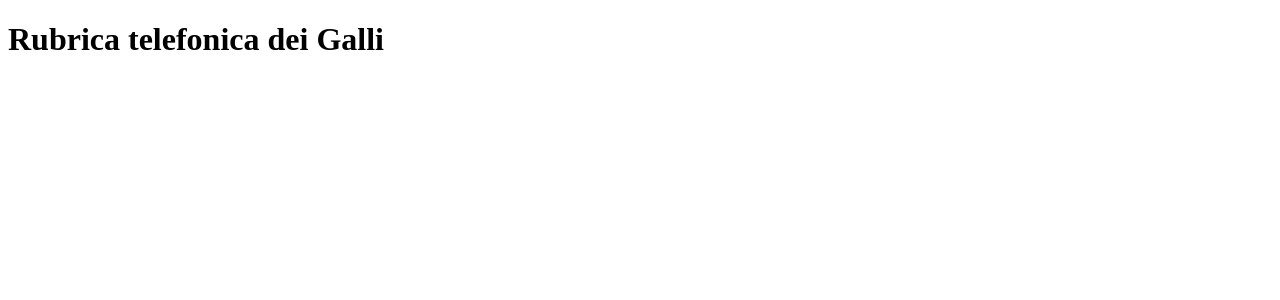
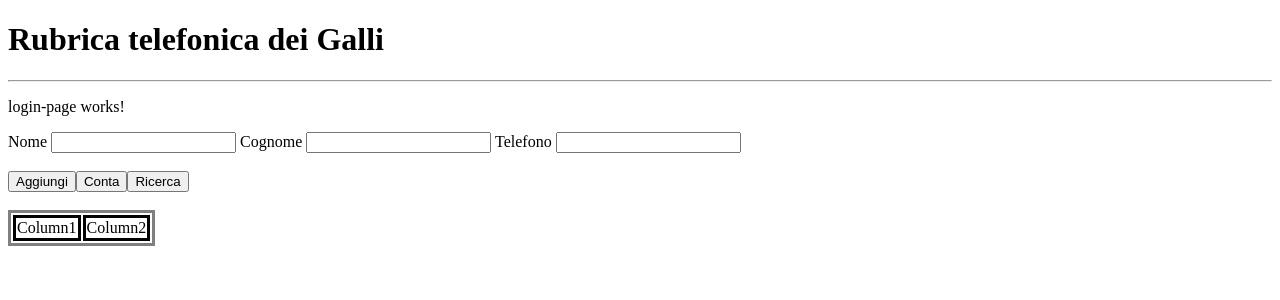
Before and after one commit to ManuelBava/Rubrica-Ang-Gal, an Angular app in the folder rubrica-gal-client/: page /login-page in a window 1280 px wide. Before the commit this address led to /. Shown: the top 300 px of the page. Built offline with nearby package versions, Linux system fonts and the light colour scheme.

Commit message:
Impl. comp. login page + tamplate

```diff
--- a/rubrica-gal-client/package.json
+++ b/rubrica-gal-client/package.json
@@ -25,7 +25,7 @@
   },
   "devDependencies": {
     "@angular-devkit/build-angular": "~0.1101.2",
-    "@angular/cli": "~11.1.2",
+    "@angular/cli": "^11.1.4",
     "@angular/compiler-cli": "~11.1.1",
     "@types/jasmine": "~3.6.0",
     "@types/node": "^12.11.1",
--- a/rubrica-gal-client/src/app/app-routing.module.ts
+++ b/rubrica-gal-client/src/app/app-routing.module.ts
@@ -1,7 +1,19 @@
 import { NgModule } from '@angular/core';
 import { RouterModule, Routes } from '@angular/router';
+import { CountPageComponent } from './count-page/count-page.component';
+import { ErrorMessagePageComponent } from './error-message-page/error-message-page.component';
+import { LoginPageComponent } from './login-page/login-page.component';
+import { MainPageComponent } from './main-page/main-page.component';
+import { SearchPageComponent } from './search-page/search-page.component';
 
-const routes: Routes = [];
+const routes: Routes = [
+  { path: 'login-page', component: LoginPageComponent },
+  { path: 'error-message-page', component: ErrorMessagePageComponent },
+  { path: 'main-page', component: MainPageComponent },
+  { path: 'search-page', component: SearchPageComponent },
+  { path: 'count-page', component: CountPageComponent },
+  { path: '', redirectTo: '/login-page', pathMatch: 'full' }
+];
 
 @NgModule({
   imports: [RouterModule.forRoot(routes)],
--- a/rubrica-gal-client/src/app/app.component.html
+++ b/rubrica-gal-client/src/app/app.component.html
@@ -1,2 +1,3 @@
 <h1>Rubrica telefonica dei Galli</h1>
+<hr>
 <router-outlet></router-outlet>
--- a/rubrica-gal-client/src/app/app.component.ts
+++ b/rubrica-gal-client/src/app/app.component.ts
@@ -6,4 +6,5 @@ import { Component } from '@angular/core';
   styleUrls: ['./app.component.css']
 })
 export class AppComponent {
+  title = "rubrica-galli";
 }
--- a/rubrica-gal-client/src/app/login-page/login-page.component.css
+++ b/rubrica-gal-client/src/app/login-page/login-page.component.css
@@ -0,0 +1,4 @@
+#table,td{
+
+    border-style: solid;
+}
--- a/rubrica-gal-client/src/app/login-page/login-page.component.html
+++ b/rubrica-gal-client/src/app/login-page/login-page.component.html
@@ -1 +1,19 @@
 <p>login-page works!</p>
+Nome <input type="text">
+Cognome <input type="text">
+Telefono <input type="text">
+<br><br>
+<button>Aggiungi</button>
+<a routerLink="/count-page">
+    <button>Conta</button>
+</a>
+<button>Ricerca</button>
+<br><br>
+<table id="table">
+    <td>
+        Column1
+    </td>
+    <td>
+        Column2
+    </td>
+</table>
```
